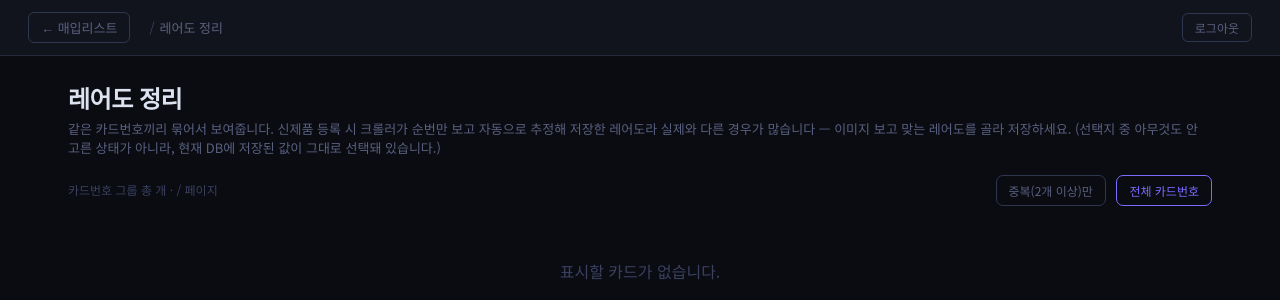
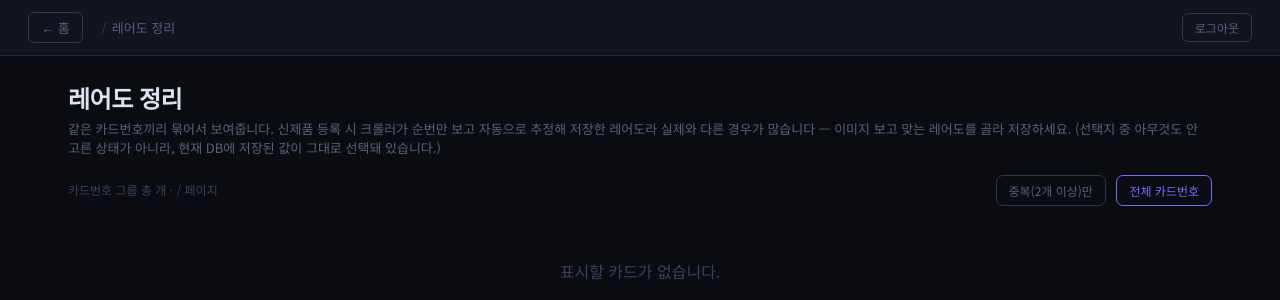
Before and after one commit to horhori2/pricehub, a Django app: template pricehub/templates/dashboard/rarity_cleanup.html in a window 1280 px wide. Shown: the top 300 px of the page. Run offline with Django 5.2, Linux system fonts and the light colour scheme; the template is opened without the code that fills it, so the values that code supplies are empty; parts of the project's set-up code (start-up, migrations or seed data) failed here and were passed over.

Commit message:
fix: 레어도 정리 페이지 뒤로가기 버튼을 홈으로 수정
홈 화면 도구 섹션에서도 바로 들어올 수 있게 되면서 "매입리스트로
돌아가기"라는 표시가 더 이상 맞지 않아 "홈으로"로 변경.

```diff
--- a/pricehub/templates/dashboard/rarity_cleanup.html
+++ b/pricehub/templates/dashboard/rarity_cleanup.html
@@ -38,7 +38,7 @@
 
 <header>
   <div class="header-left">
-    <a href="/purchase-lists/" class="back-btn">← 매입리스트</a>
+    <a href="/" class="back-btn">← 홈</a>
     <div class="breadcrumb"><strong style="color:var(--text)">{{ game_label }}</strong><span>/</span>레어도 정리</div>
   </div>
   <a href="/logout/" class="logout-btn">로그아웃</a>
```
Also changed, not shown: CHANGELOG.md.
